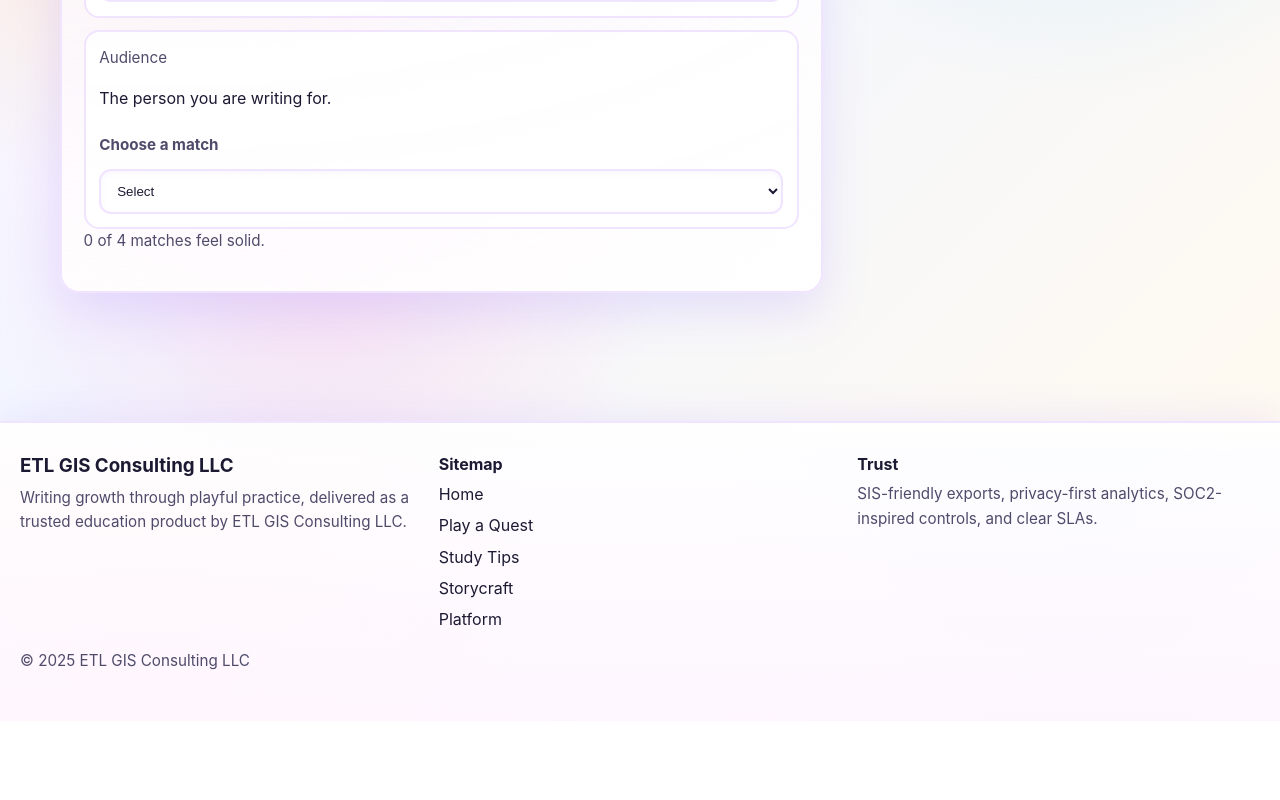
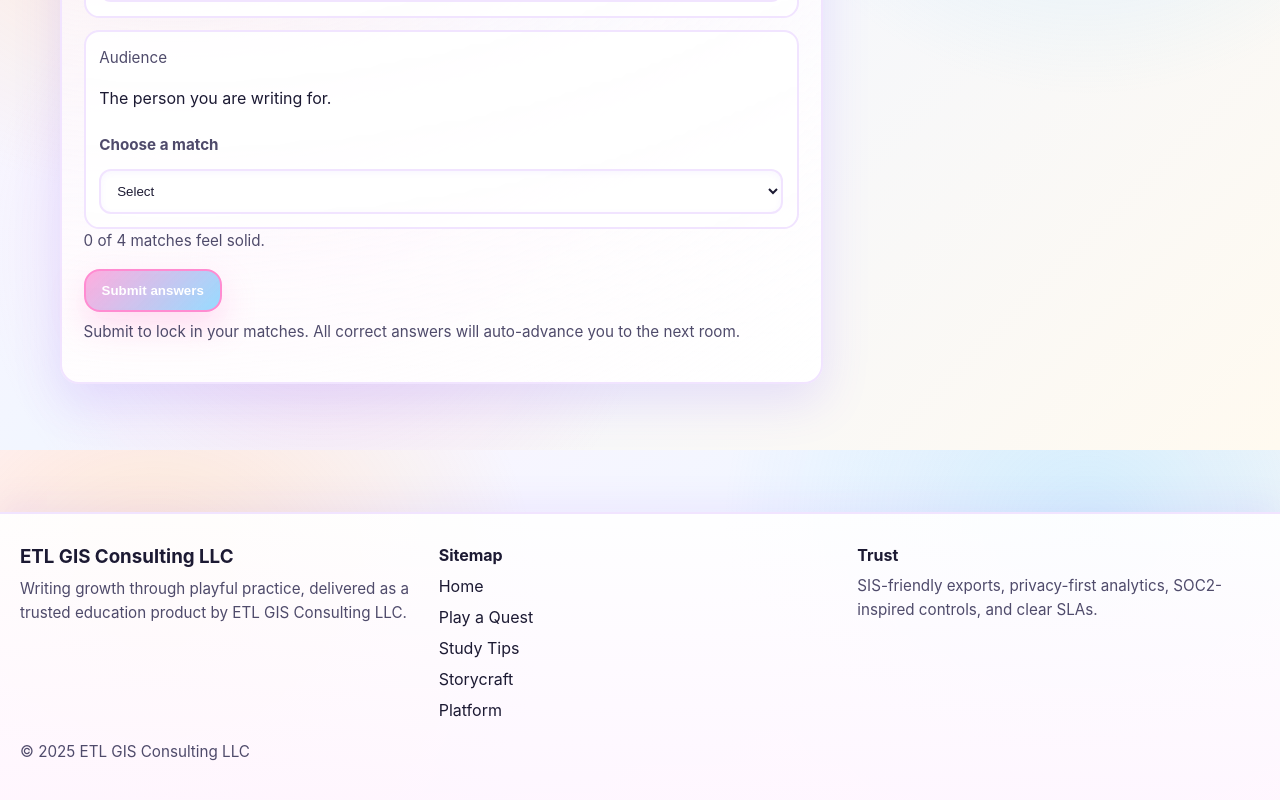
Before and after one commit to Omoluabi1003/Keyville, a Next.js app: page /experience in a window 1280 px wide. Shown: the part 5150-5950 px from the top of the page. Before the commit the page ends 5871 px from the top, so only its background shows below. Built offline with nearby package versions, Linux system fonts and the light colour scheme.

Commit message:
Add automatic vocab advancement and submission controls

```diff
--- a/app/experience/ExperienceSandbox.tsx
+++ b/app/experience/ExperienceSandbox.tsx
@@ -1,6 +1,6 @@
 'use client';
 
-import { useEffect, useMemo, useState } from 'react';
+import { useCallback, useEffect, useMemo, useState } from 'react';
 import CTAButton from '../../components/CTAButton';
 import Section from '../../components/Section';
 import { sandboxChallenge } from '../../lib/navigation';
@@ -53,7 +53,10 @@ export const rooms = [
   }
 ];
 
-const vocabulary = [
+type VocabularyItem = { word: string; prompt: string; choices: string[]; correct: string };
+
+const vocabularyByRoom: Record<string, VocabularyItem[]> = {
+  files: [
     {
       word: 'Inference',
       prompt: 'Using clues to figure out what is not said directly.',
@@ -78,7 +81,68 @@ const vocabulary = [
       choices: ['A crowd of strangers', 'Who reads or hears it', 'The loudest voice'],
       correct: 'Who reads or hears it'
     }
-];
+  ],
+  radio: [
+    {
+      word: 'Transition',
+      prompt: 'A word that guides listeners from one idea to the next.',
+      choices: ['Cliffhanger', 'Signal word', 'Random sound'],
+      correct: 'Signal word'
+    },
+    {
+      word: 'Tempo',
+      prompt: 'The speed of the sequence or pacing in the message.',
+      choices: ['Very slow', 'Rhythm of events', 'Off-topic detail'],
+      correct: 'Rhythm of events'
+    },
+    {
+      word: 'Hook',
+      prompt: 'An opener that grabs attention right away.',
+      choices: ['Last sentence', 'Question at the end', 'Catchy start'],
+      correct: 'Catchy start'
+    }
+  ],
+  press: [
+    {
+      word: 'Claim',
+      prompt: 'The main point a speaker wants the audience to believe.',
+      choices: ['Side comment', 'Main assertion', 'Sound effect'],
+      correct: 'Main assertion'
+    },
+    {
+      word: 'Evidence',
+      prompt: 'Facts or quotes that support the claim.',
+      choices: ['Unrelated fact', 'Support with proof', 'Vague feeling'],
+      correct: 'Support with proof'
+    },
+    {
+      word: 'Tone',
+      prompt: 'The attitude or feeling in the speaker’s voice.',
+      choices: ['Font style', 'How it feels', 'Exact date'],
+      correct: 'How it feels'
+    }
+  ],
+  mail: [
+    {
+      word: 'Salutation',
+      prompt: 'A greeting that fits the audience and purpose.',
+      choices: ['Random emoji', 'Hello that fits', 'Signature'],
+      correct: 'Hello that fits'
+    },
+    {
+      word: 'Call to action',
+      prompt: 'A clear next step for the reader.',
+      choices: ['Hidden request', 'Vague wish', 'Specific ask'],
+      correct: 'Specific ask'
+    },
+    {
+      word: 'Sign-off',
+      prompt: 'The closing line that matches the tone.',
+      choices: ['Tone-checked goodbye', 'Unrelated quote', 'Email address'],
+      correct: 'Tone-checked goodbye'
+    }
+  ]
+};
 
 export const scaffoldSteps = [
   {
@@ -236,6 +300,7 @@ export default function ExperienceSandbox() {
   const [revisionCompleted, setRevisionCompleted] = useState(defaultProgressState.revisionCompleted);
   const [reflectionCompleted, setReflectionCompleted] = useState(defaultProgressState.reflectionCompleted);
   const [vocabAnswers, setVocabAnswers] = useState<Record<string, string>>({});
+  const [vocabSubmissionMessage, setVocabSubmissionMessage] = useState('');
   const [scaffoldingEnabled, setScaffoldingEnabled] = useState(true);
   const [skipForAdvanced, setSkipForAdvanced] = useState(false);
   const [hasHydrated, setHasHydrated] = useState(false);
@@ -251,6 +316,9 @@ export default function ExperienceSandbox() {
   );
 
   const systemCompletedRooms = useMemo(() => completedRooms, [completedRooms]);
+
+  const activeRoom = rooms[currentRoomIndex];
+  const activeVocabulary = activeRoom ? vocabularyByRoom[activeRoom.id] ?? [] : [];
 
   const currentWriterLevel = useMemo(() => {
     if (progressLevel >= rooms.length) return writerLevels[2];
@@ -359,11 +427,16 @@ export default function ExperienceSandbox() {
     );
   }, [activeTeacherPlan.schedulePreset, activeTeacherPlan.difficultyTier]);
 
+  useEffect(() => {
+    setVocabAnswers({});
+    setVocabSubmissionMessage('');
+  }, [currentRoomIndex]);
+
   const addBadge = (badgeToAdd: EarnedBadge) => {
     setEarnedBadges((prev) => ensureBadge(prev, badgeToAdd));
   };
 
-  const completeCurrentRoom = () => {
+  const completeCurrentRoom = useCallback(() => {
     const nextState = completeRoomProgress({
       currentRoomIndex,
       progressLevel,
@@ -375,7 +448,7 @@ export default function ExperienceSandbox() {
     setCompletedRooms(nextState.completedRooms);
     setProgressLevel(nextState.progressLevel);
     setCurrentRoomIndex(nextState.currentRoomIndex);
-  };
+  }, [completedRooms, currentRoomIndex, earnedBadges, progressLevel]);
 
   const goToRoom = (roomIndex: number) => {
     setCurrentRoomIndex(roomIndex);
@@ -400,6 +473,10 @@ export default function ExperienceSandbox() {
     };
   });
 
+  const allVocabularyAnswered = activeVocabulary.every((item) => vocabAnswers[item.word]);
+  const correctVocabulary = activeVocabulary.filter((item) => vocabAnswers[item.word] === item.correct).length;
+  const allVocabularyCorrect = activeVocabulary.length > 0 && correctVocabulary === activeVocabulary.length;
+
   const handleRevision = () => {
     if (revisionCompleted) return;
     setRevisionCompleted(true);
@@ -415,6 +492,31 @@ export default function ExperienceSandbox() {
       detail: 'You noticed what changed and why it mattered.'
     });
   };
+
+  const handleSubmitVocabulary = useCallback(
+    (autoAdvance = false) => {
+      if (!activeRoom || activeVocabulary.length === 0) return;
+
+      const submissionPrefix = `Submitted answers for ${activeRoom.title}.`;
+
+      if (allVocabularyCorrect) {
+        setVocabSubmissionMessage(
+          `${submissionPrefix} ${autoAdvance ? 'Moving to next room now.' : 'Room marked ready to advance.'}`
+        );
+
+        if (!completedRooms.includes(activeRoom.id)) {
+          completeCurrentRoom();
+        }
+      } else if (allVocabularyAnswered) {
+        setVocabSubmissionMessage(
+          `${submissionPrefix} One or more matches need a tweak to unlock the door.`
+        );
+      } else {
+        setVocabSubmissionMessage('Answer every prompt before submitting to move forward.');
+      }
+    },
+    [activeRoom, activeVocabulary.length, allVocabularyAnswered, allVocabularyCorrect, completedRooms, completeCurrentRoom]
+  );
 
   const speakStep = (stepId: string, text: string) => {
     if (typeof window === 'undefined' || !('speechSynthesis' in window)) return;
@@ -434,7 +536,12 @@ export default function ExperienceSandbox() {
     synth.speak(utterance);
   };
 
-  const correctVocabulary = vocabulary.filter((item) => vocabAnswers[item.word] === item.correct).length;
+  useEffect(() => {
+    if (!allVocabularyCorrect || !activeRoom) return;
+    if (completedRooms.includes(activeRoom.id)) return;
+
+    handleSubmitVocabulary(true);
+  }, [activeRoom, allVocabularyCorrect, completedRooms, handleSubmitVocabulary]);
 
   return (
     <div className="escape-shell">
@@ -710,7 +817,7 @@ export default function ExperienceSandbox() {
           <Section title="Vocabulary vault" subtitle="Match each word to the right idea">
             <div className="card">
               <div className="vault-grid">
-                {vocabulary.map((item) => (
+                {activeVocabulary.map((item) => (
                   <div key={item.word} className="vault-row">
                     <div>
                       <p className="small">{item.word}</p>
@@ -737,10 +844,30 @@ export default function ExperienceSandbox() {
                 ))}
               </div>
               <p className="small" aria-live="polite">
-                {correctVocabulary === vocabulary.length
+                {allVocabularyCorrect
                   ? 'Vault unlocked! Every word is matched.'
-                  : `${correctVocabulary} of ${vocabulary.length} matches feel solid.`}
+                  : `${correctVocabulary} of ${activeVocabulary.length} matches feel solid.`}
               </p>
+              <div
+                style={{
+                  display: 'flex',
+                  flexDirection: 'column',
+                  gap: '0.5rem',
+                  alignItems: 'flex-start'
+                }}
+              >
+                <button
+                  className="button"
+                  onClick={() => handleSubmitVocabulary(false)}
+                  disabled={!allVocabularyAnswered}
+                >
+                  Submit answers
+                </button>
+                <p className="small" aria-live="polite">
+                  {vocabSubmissionMessage ||
+                    'Submit to lock in your matches. All correct answers will auto-advance you to the next room.'}
+                </p>
+              </div>
             </div>
           </Section>
         </div>
```
Lines whose indentation alone changed are shown as unchanged.
